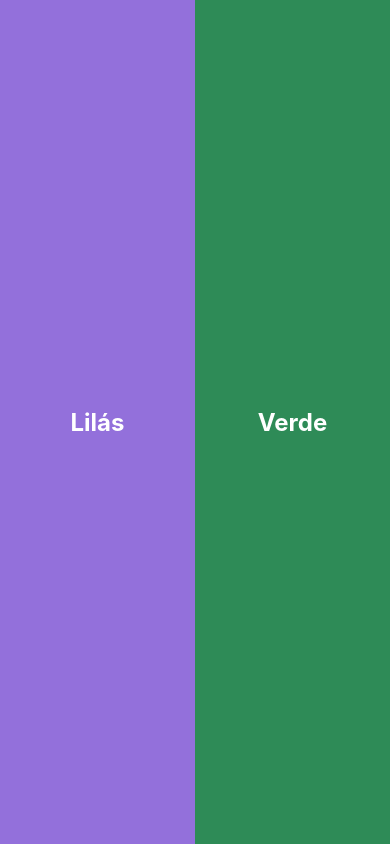
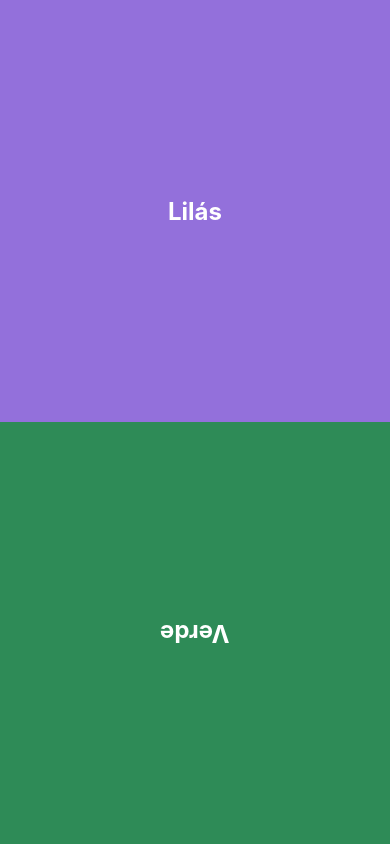
Before and after one commit to mateuscalza/tap-first, a React Native app: screen / in a window 390 px wide. Built offline with nearby package versions, Linux system fonts and the light colour scheme.

Commit message:
Animação.

```diff
--- a/App.tsx
+++ b/App.tsx
@@ -1,89 +1,166 @@
 import { StatusBar } from 'expo-status-bar'
-import { useEffect, useState } from 'react'
-import { View, Text, SafeAreaView, TouchableOpacity } from 'react-native'
+import { useState } from 'react'
+import {
+  View,
+  Text,
+  StyleSheet,
+  TouchableOpacity,
+  SafeAreaView,
+} from 'react-native'
+import Animated, {
+  useSharedValue,
+  useAnimatedStyle,
+  withTiming,
+  runOnJS,
+} from 'react-native-reanimated'
+
+// Cores
+const PURPLE_COLOR = '#9370DB' // Lilás
+const GREEN_COLOR = '#2E8B57' // Verde
 
 export default function App() {
-  const [overlay, setOverlay] = useState<{
-    color: string
-    name: string
-    backgroundColor: string
-  } | null>(null)
+  const [buttonsDisabled, setButtonsDisabled] = useState(false)
+  const [colorName, setColorName] = useState('')
 
-  useEffect(() => {
-    let timer: ReturnType<typeof setTimeout>
+  // Animações para o overlay
+  const overlayOpacity = useSharedValue(0)
+  const overlayScale = useSharedValue(1)
+  const overlayColor = useSharedValue('#000')
 
-    if (overlay) {
-      timer = setTimeout(() => {
-        setOverlay(null)
-      }, 5000)
+  // Animações para o texto
+  const topTextRotation = 0
+  const bottomTextRotation = 180
+
+  const showOverlay = (color: string, name: string) => {
+    setButtonsDisabled(true)
+    setColorName(name)
+    overlayColor.value = color
+    overlayScale.value = 0.8
+    overlayOpacity.value = 0
+    // Animação rápida de entrada
+    overlayOpacity.value = withTiming(1, { duration: 180 })
+    overlayScale.value = withTiming(1, { duration: 180 })
+    setTimeout(() => {
+      hideOverlay()
+    }, 2000)
   }
 
-    return () => {
-      if (timer) clearTimeout(timer)
-    }
-  }, [overlay])
-
-  const handlePress = (color: string, name: string) => {
-    setOverlay({ color, name, backgroundColor: color })
+  const hideOverlay = () => {
+    // Animação rápida de saída
+    overlayOpacity.value = withTiming(0, { duration: 180 })
+    overlayScale.value = withTiming(0.8, { duration: 180 })
+    setTimeout(() => {
+      setButtonsDisabled(false)
+      setColorName('')
+    }, 200)
   }
 
+  const overlayStyle = useAnimatedStyle(() => {
+    return {
+      opacity: overlayOpacity.value,
+      backgroundColor: overlayColor.value,
+      transform: [{ scale: overlayScale.value }],
+    }
+  })
+
   return (
-    <SafeAreaView style={{ flex: 1, backgroundColor: '#fff' }}>
-      {overlay ? (
-        <View
-          style={{
+    <SafeAreaView style={styles.container}>
+      <StatusBar style='auto' />
+
+      <View style={styles.buttonsContainer}>
+        <View style={[styles.halfScreen, { backgroundColor: PURPLE_COLOR }]}>
+          <TouchableOpacity
+            style={styles.touchButton}
+            onPress={() => showOverlay(PURPLE_COLOR, 'Lilás')}
+            disabled={buttonsDisabled}
+          >
+            <Text style={[styles.buttonText, styles.topText]}>Lilás</Text>
+          </TouchableOpacity>
+        </View>
+
+        <View style={[styles.halfScreen, { backgroundColor: GREEN_COLOR }]}>
+          <TouchableOpacity
+            style={styles.touchButton}
+            onPress={() => showOverlay(GREEN_COLOR, 'Verde')}
+            disabled={buttonsDisabled}
+          >
+            <Text style={[styles.buttonText, styles.bottomText]}>Verde</Text>
+          </TouchableOpacity>
+        </View>
+      </View>
+
+      <Animated.View
+        pointerEvents={overlayOpacity.value > 0.1 ? 'auto' : 'none'}
+        style={[styles.overlay, overlayStyle]}
+      >
+        <Text
+          style={[
+            styles.overlayText,
+            { transform: [{ rotate: `${topTextRotation}deg` }] },
+          ]}
+        >
+          {colorName}
+        </Text>
+        <Text
+          style={[
+            styles.overlayText,
+            { transform: [{ rotate: `${bottomTextRotation}deg` }] },
+          ]}
+        >
+          {colorName}
+        </Text>
+      </Animated.View>
+    </SafeAreaView>
+  )
+}
+
+const styles = StyleSheet.create({
+  container: {
+    flex: 1,
+    backgroundColor: '#fff',
+  },
+  buttonsContainer: {
+    flex: 1,
+    flexDirection: 'column',
+  },
+  halfScreen: {
+    flex: 1,
+    justifyContent: 'center',
+    alignItems: 'center',
+    width: '100%',
+  },
+  touchButton: {
+    width: '100%',
+    height: '100%',
+    justifyContent: 'center',
+    alignItems: 'center',
+  },
+  buttonText: {
+    fontSize: 24,
+    fontWeight: 'bold',
+    color: 'white',
+  },
+  topText: {
+    transform: [{ rotate: '0deg' }],
+  },
+  bottomText: {
+    transform: [{ rotate: '180deg' }],
+  },
+  overlay: {
     position: 'absolute',
     top: 0,
     left: 0,
     right: 0,
     bottom: 0,
-            justifyContent: 'center',
+    justifyContent: 'space-between',
     alignItems: 'center',
+    paddingVertical: 80,
     zIndex: 10,
-            backgroundColor: overlay.backgroundColor,
-          }}
-        >
-          <Text
-            style={{
+  },
+  overlayText: {
     fontSize: 36,
     fontWeight: 'bold',
     color: 'white',
     textAlign: 'center',
-            }}
-          >
-            {overlay.name}
-          </Text>
-        </View>
-      ) : (
-        <View style={{ flex: 1, flexDirection: 'row' }}>
-          <TouchableOpacity
-            style={{
-              flex: 1,
-              justifyContent: 'center',
-              alignItems: 'center',
-              backgroundColor: '#9370db',
-            }}
-            onPress={() => handlePress('#9370DB', 'Lilás')}
-          >
-            <Text style={{ fontSize: 24, fontWeight: 'bold', color: 'white' }}>
-              Lilás
-            </Text>
-          </TouchableOpacity>
-          <TouchableOpacity
-            style={{
-              flex: 1,
-              justifyContent: 'center',
-              alignItems: 'center',
-              backgroundColor: '#2e8b57',
-            }}
-            onPress={() => handlePress('#2E8B57', 'Verde')}
-          >
-            <Text style={{ fontSize: 24, fontWeight: 'bold', color: 'white' }}>
-              Verde
-            </Text>
-          </TouchableOpacity>
-        </View>
-      )}
-    </SafeAreaView>
-  )
-}
+  },
+})
--- a/app.json
+++ b/app.json
@@ -20,6 +20,9 @@
         "foregroundImage": "./assets/adaptive-icon.png",
         "backgroundColor": "#ffffff"
       },
+      "softwareKeyboardLayoutMode": "pan",
+      "navigationBarColor": "#000000",
+      "navigationBarHidden": true,
       "edgeToEdgeEnabled": true
     },
     "web": {
--- /dev/null
+++ b/babel.config.js
@@ -0,0 +1,7 @@
+module.exports = function (api) {
+  api.cache(true)
+  return {
+    presets: ['babel-preset-expo'],
+    plugins: ['react-native-reanimated/plugin'],
+  }
+}
--- a/package.json
+++ b/package.json
@@ -13,6 +13,7 @@
     "expo-status-bar": "~2.2.3",
     "react": "19.0.0",
     "react-native": "0.79.2",
+    "react-native-reanimated": "~3.17.4",
     "styled-components": "^6.1.17"
   },
   "devDependencies": {
```
Also changed, not shown: 1 other file (tests, documents, lock files or other folders). Lines whose indentation alone changed are shown as unchanged.
